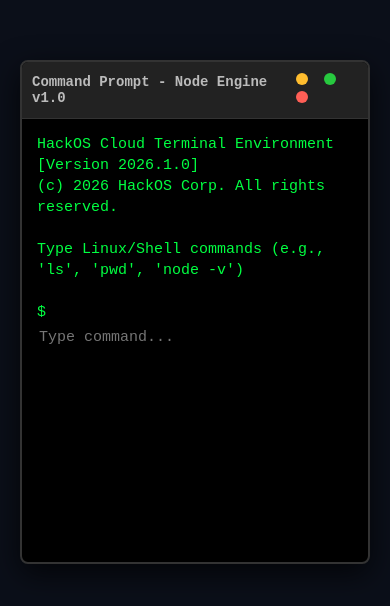
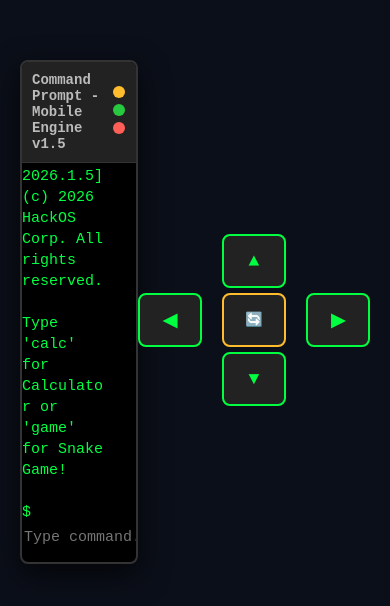
Before and after one commit to surya809526/Desktop, a website: page public/index.html in a window 390 px wide. Shown: the part 110-716 px from the top of the page. Drawn offline with Linux system fonts and the light colour scheme.

Commit message:
Add mobile controls and update terminal version

```diff
--- a/public/index.html
+++ b/public/index.html
@@ -5,12 +5,45 @@
     <meta name="viewport" content="width=device-width, initial-scale=1.0">
     <title>HackOS Terminal Cloud</title>
     <link rel="stylesheet" href="style.css">
+    <style>
+        /* Mobile D-Pad Controller Styling */
+        .mobile-controls {
+            display: none; /* Desktop par chupa rahega */
+            flex-direction: column;
+            align-items: center;
+            margin-top: 15px;
+            gap: 5px;
+        }
+        .row { display: flex; gap: 20px; }
+        .btn {
+            width: 60px;
+            height: 50px;
+            background-color: #222;
+            border: 2px solid #00ff41;
+            color: #00ff41;
+            border-radius: 8px;
+            font-size: 18px;
+            font-weight: bold;
+            display: flex;
+            justify-content: center;
+            align-items: center;
+            user-select: none;
+        }
+        .btn:active {
+            background-color: #00ff41;
+            color: #000;
+        }
+        /* Touch screen detection layer */
+        @media (max-width: 768px) {
+            .mobile-controls { display: flex; }
+        }
+    </style>
 </head>
 <body>
 
     <div class="terminal-container">
         <div class="title-bar">
-            <span class="title">Command Prompt - Node Engine v1.0</span>
+            <span class="title">Command Prompt - Mobile Engine v1.5</span>
             <div class="controls">
                 <span class="dot min"></span>
                 <span class="dot max"></span>
@@ -19,13 +52,27 @@
         </div>
 
         <div class="terminal-body" id="terminalBody">
-            <pre id="output">HackOS Cloud Terminal Environment [Version 2026.1.0]&#10;(c) 2026 HackOS Corp. All rights reserved.&#10;&#10;Type Linux/Shell commands (e.g., 'ls', 'pwd', 'node -v')&#10;&#10;$ </pre>
+            <pre id="output">HackOS Cloud Terminal Environment [Version 2026.1.5]&#10;(c) 2026 HackOS Corp. All rights reserved.&#10;&#10;Type 'calc' for Calculator or 'game' for Snake Game!&#10;&#10;$ </pre>
             <div class="input-line">
                 <input type="text" id="cmdInput" autofocus placeholder="Type command..." autocomplete="off">
             </div>
         </div>
     </div>
 
+    <div class="mobile-controls" id="mobileDPad">
+        <div class="row">
+            <div class="btn" onclick="triggerMobileKey('w')">▲</div>
+        </div>
+        <div class="row">
+            <div class="btn" onclick="triggerMobileKey('a')">◀</div>
+            <div class="btn" id="restartBtn" onclick="triggerMobileKey('r')" style="border-color: #ffbd2e; color: #ffbd2e; font-size: 14px;">🔄</div>
+            <div class="btn" onclick="triggerMobileKey('d')">▶</div>
+        </div>
+        <div class="row">
+            <div class="btn" onclick="triggerMobileKey('s')">▼</div>
+        </div>
+    </div>
+
     <script src="script.js"></script>
 </body>
 </html>
```
